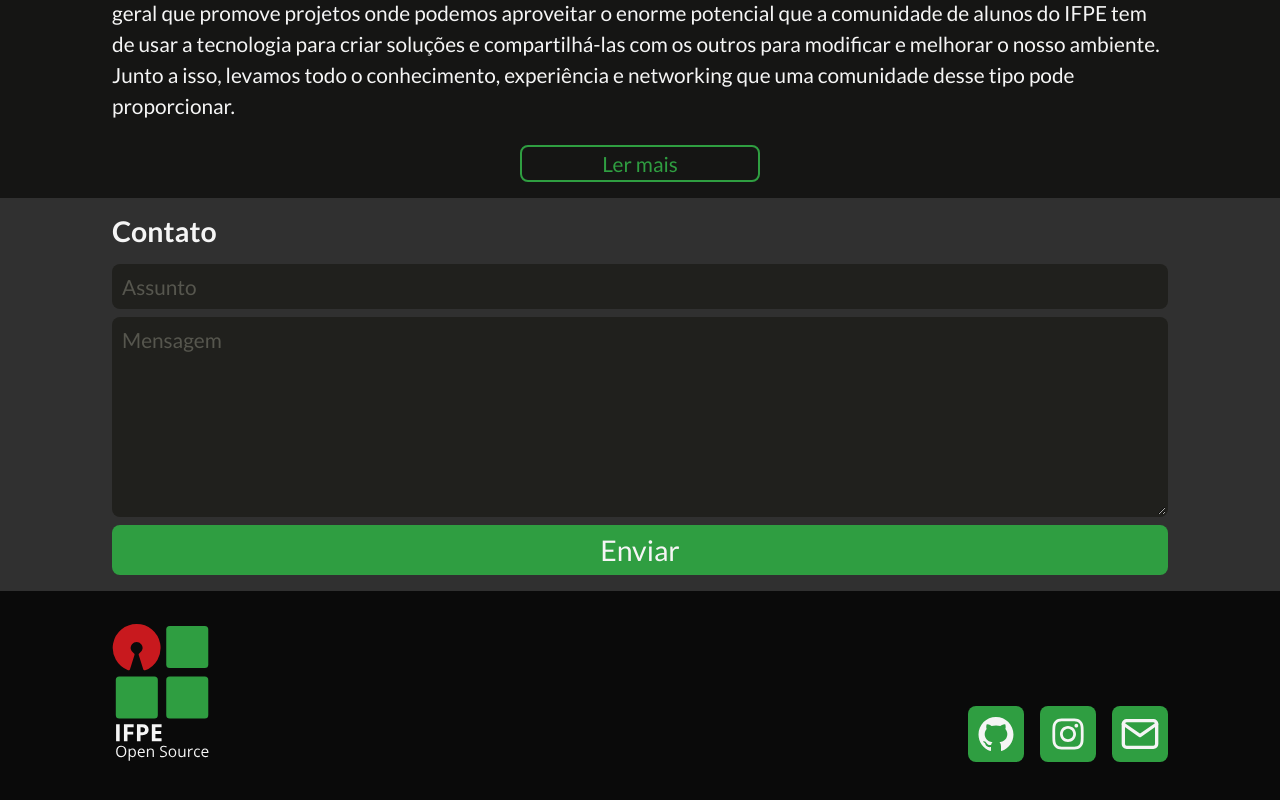
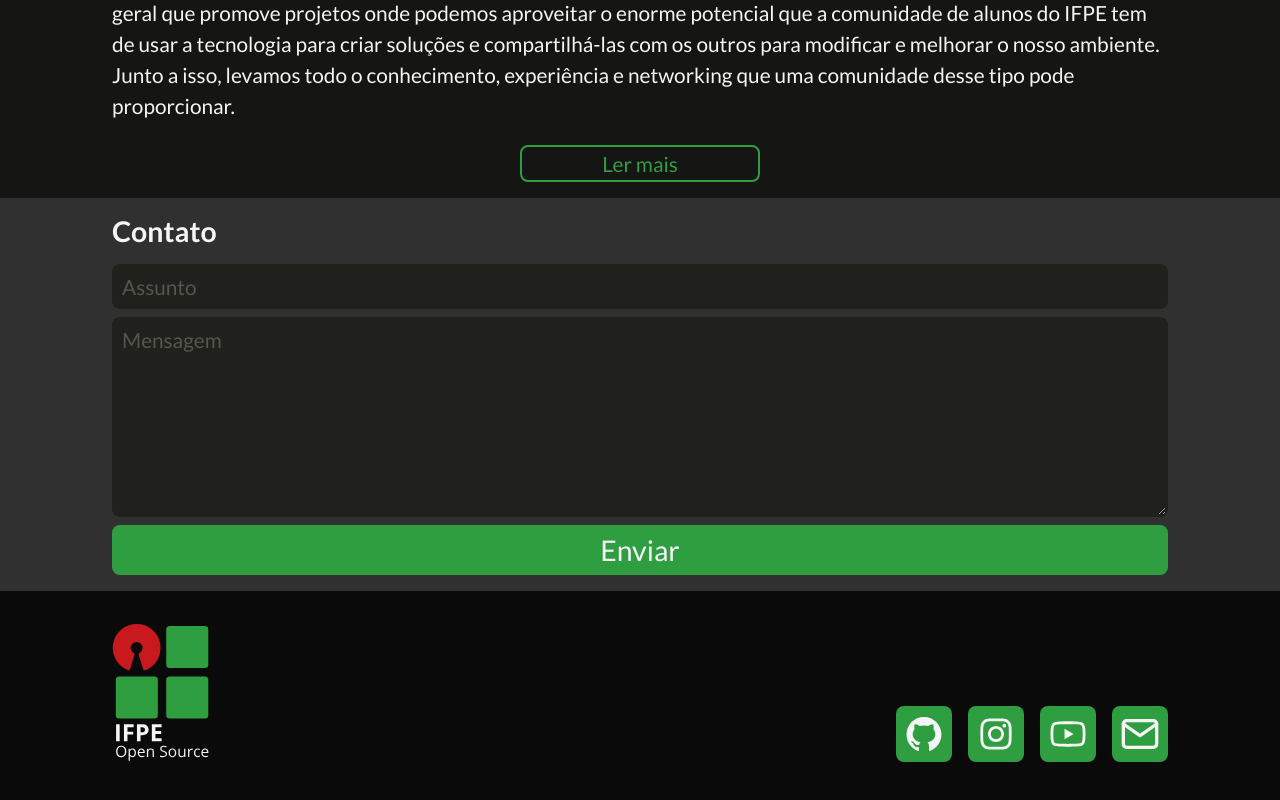
Before and after one commit to ifpeopensource/ifpeopensource.com.br, a Next.js app: page / in a window 1280 px wide. Shown: the part 1586-2386 px from the top of the page. Built offline with nearby package versions, Linux system fonts and the light colour scheme.

Commit message:
Adiciona o ícone do YouTube ao footer

```diff
--- a/src/components/Footer/index.tsx
+++ b/src/components/Footer/index.tsx
@@ -1,7 +1,7 @@
 /* eslint-disable object-curly-newline */
 import { useContext } from 'react';
 import { ThemeContext } from 'styled-components';
-import { AiFillGithub as GithubIcon, AiOutlineInstagram as InstagramIcon } from 'react-icons/ai';
+import { AiOutlineYoutube as YoutubeIcon,AiFillGithub as GithubIcon, AiOutlineInstagram as InstagramIcon } from 'react-icons/ai';
 import { FiMail as EmailIcon } from 'react-icons/fi';
 
 import { darkTheme } from '../../styles/theme';
@@ -38,6 +38,11 @@ const Footer: React.FC = () => {
             label="Instagram"
           />
           <SocialButton
+            href="https://www.youtube.com/channel/UCohCITlP65oacWlymb_zDjA/featured"
+            Icon={YoutubeIcon}
+            label="Youtube"
+          />
+          <SocialButton
             href="mailto:contato@ifpeopensource.com.br"
             Icon={EmailIcon}
             label="E-mail"
```
